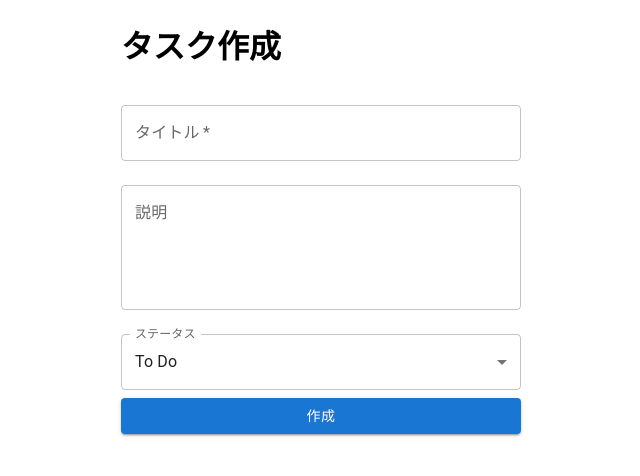
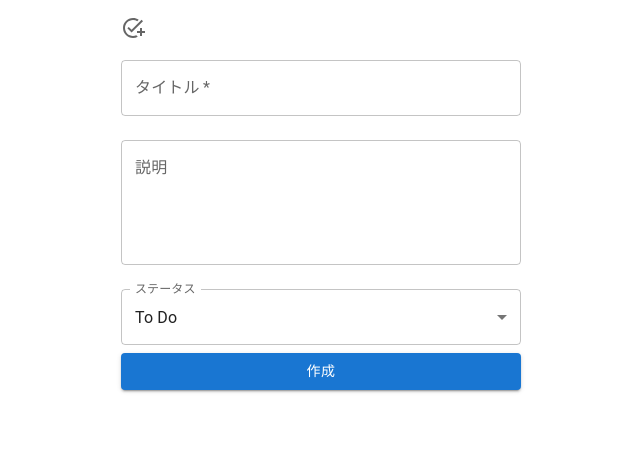
Before and after one commit to Keita0430/task-manager-react, a React (Create React App) app: page /tasks/new in a window 1280 px wide. Shown: the top 476 px of the page, without its empty margins (319-959 px from the left). Built offline with nearby package versions, Linux system fonts and the light colour scheme.

Commit message:
タスク作成ページのタイトルをアイコンに変更

```diff
--- a/src/pages/TaskCreate.tsx
+++ b/src/pages/TaskCreate.tsx
@@ -3,6 +3,7 @@ import axios from 'axios';
 import {useLocation, useNavigate} from 'react-router-dom';
 import {Box, Button, FormControl, InputLabel, MenuItem, Select, TextField} from '@mui/material';
 import {Task} from "../types/task";
+import AddTaskIcon from '@mui/icons-material/AddTask';
 
 const TaskCreate = () => {
     const [title, setTitle] = useState('');
@@ -26,7 +27,7 @@ const TaskCreate = () => {
 
     return (
         <Box component="form" onSubmit={handleSubmit} sx={{ maxWidth: 400, margin: 'auto' }}>
-            <h1>タスク作成</h1>
+            <AddTaskIcon style={{ color: '#666', marginTop: '16px'}} />
             <TextField
                 label="タイトル"
                 value={title}
```
